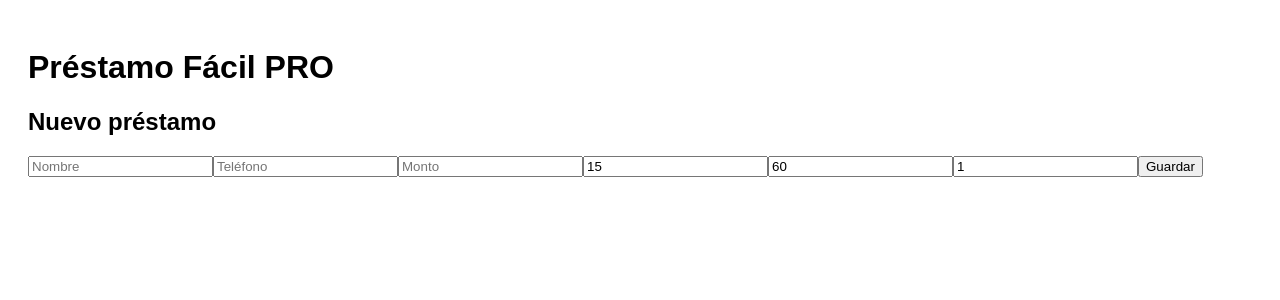
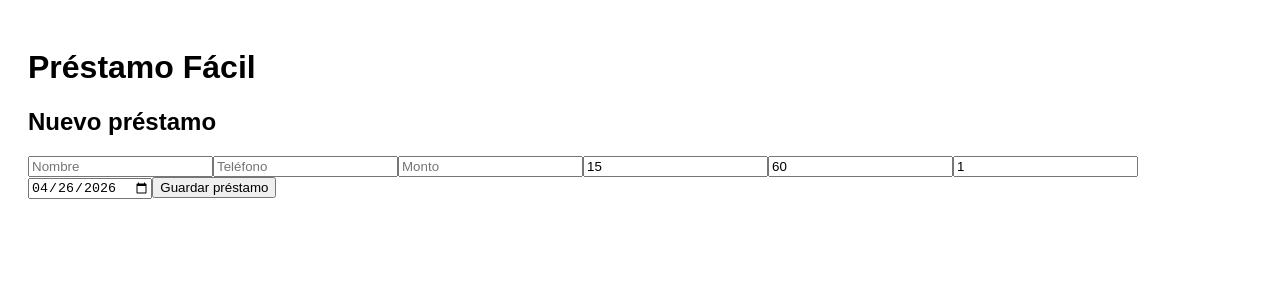
Before and after one commit to prestamosrd/prestamo-facil-rd, a React (Vite) app: page / in a window 1280 px wide. Shown: the top 300 px of the page. Built offline with nearby package versions, Linux system fonts and the light colour scheme.

Commit message:
Update App.jsx

```diff
--- a/src/App.jsx
+++ b/src/App.jsx
@@ -44,21 +44,17 @@ function App() {
     const saldoPendiente = Math.max(cliente.total - pagado, 0);
 
     let moraTotal = 0;
-    let diasTotal = 0;
-    let cuotasAtrasadas = 0;
 
     for (let i = cliente.pagado + 1; i <= cliente.cuotas; i++) {
       const vencimiento = fechaCuota(cliente.fechaInicio, i);
       const dias = diasEntre(vencimiento, hoy);
 
       if (dias > 0 && saldoPendiente > 0) {
-        cuotasAtrasadas++;
-        diasTotal += dias;
         moraTotal += dias * (saldoPendiente * (cliente.mora / 100));
       }
     }
 
-    return { moraTotal, diasTotal, cuotasAtrasadas, saldoPendiente };
+    return { moraTotal, saldoPendiente };
   };
 
   const guardar = () => {
@@ -68,22 +64,13 @@ function App() {
     }
 
     const monto = Number(form.monto);
-    const cuotas = Number(form.cuotas);
-    const ganancia = Number(form.ganancia);
-    const mora = Number(form.mora);
-
-    const total = monto * (1 + ganancia / 100);
-    const pagoSemanal = total / cuotas;
+    const total = monto * (1 + form.ganancia / 100);
+    const pagoSemanal = total / form.cuotas;
 
     const nuevo = {
       id: Date.now(),
-      nombre: form.nombre,
-      telefono: form.telefono,
+      ...form,
       monto,
-      cuotas,
-      ganancia,
-      mora,
-      fechaInicio: form.fechaInicio,
       total,
       pagoSemanal,
       pagado: 0
@@ -108,6 +95,7 @@ function App() {
     ));
   };
 
+  // 🔥 NUEVO: RECIBO POR WHATSAPP
   const whatsapp = (cliente) => {
     const data = calcularMora(cliente);
     const pagado = cliente.pagado * cliente.pagoSemanal;
@@ -122,14 +110,14 @@ function App() {
 👤 Cliente: ${cliente.nombre}
 📞 Teléfono: ${cliente.telefono}
 
-💰 Monto prestado: ${dinero(cliente.monto)}
-📊 Total sin mora: ${dinero(cliente.total)}
+💰 Monto: ${dinero(cliente.monto)}
+📊 Total: ${dinero(cliente.total)}
 
-💵 Cuota semanal: ${dinero(cliente.pagoSemanal)}
+💵 Cuota: ${dinero(cliente.pagoSemanal)}
 ✅ Pagadas: ${cliente.pagado}/${cliente.cuotas}
 
-⚠️ Mora acumulada: ${dinero(data.moraTotal)}
-📉 Saldo pendiente: ${dinero(pendiente)}
+⚠️ Mora: ${dinero(data.moraTotal)}
+📉 Pendiente: ${dinero(pendiente)}
 
 🙏 Gracias por su pago.`
     );
@@ -139,7 +127,7 @@ function App() {
 
   return (
     <div style={{ padding: 20, fontFamily: "Arial" }}>
-      <h1>Préstamo Fácil PRO</h1>
+      <h1>Préstamo Fácil</h1>
 
       <h2>Nuevo préstamo</h2>
       <input placeholder="Nombre" value={form.nombre} onChange={e => setForm({...form, nombre: e.target.value})}/>
@@ -148,7 +136,9 @@ function App() {
       <input placeholder="Cuotas" type="number" value={form.cuotas} onChange={e => setForm({...form, cuotas: e.target.value})}/>
       <input placeholder="% Ganancia" type="number" value={form.ganancia} onChange={e => setForm({...form, ganancia: e.target.value})}/>
       <input placeholder="% Mora diaria" type="number" value={form.mora} onChange={e => setForm({...form, mora: e.target.value})}/>
-      <button onClick={guardar}>Guardar</button>
+      <input type="date" value={form.fechaInicio} onChange={e => setForm({...form, fechaInicio: e.target.value})}/>
+
+      <button onClick={guardar}>Guardar préstamo</button>
 
       {clientes.map(c => {
         const data = calcularMora(c);
```
